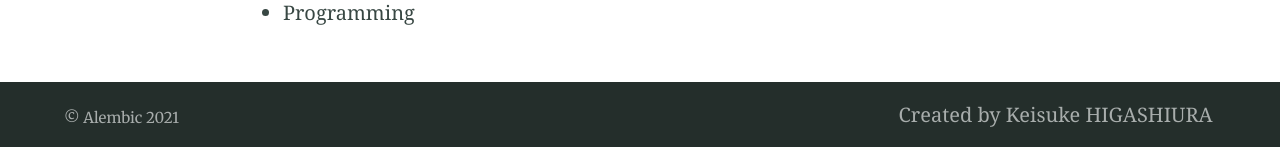
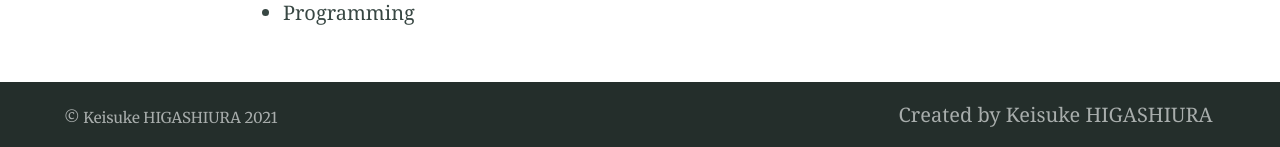
Before and after one commit to Urachan1203/Urachan1203.github.io, a Jekyll site: the page built from index.md, in a window 1280 px wide. Shown: the part 1431-1578 px from the top of the page. Built offline with Jekyll 4.4.1, drawn with Linux system fonts in a browser that asks for light colours.

Commit message:
add title

```diff
--- a/_config.yml
+++ b/_config.yml
@@ -93,7 +93,7 @@ defaults:
 # 7. Site settings
 encoding: utf-8 # Make sure the encoding is right
 lang: en-GB # Set the site language
-title: "Alembic" # Site name or title, also used in jekyll-seo-tag
+title: "Keisuke HIGASHIURA" # Site name or title, also used in jekyll-seo-tag
 logo: "/assets/logos/logo.svg" # Site logo, also used in jekyll-seo-tag
 description: "Alembic is a starting point for Jekyll projects. Rather than starting from scratch, this boilerplate is designed to get the ball rolling immediately" # Site description and default description, also used in jekyll-seo-tag
 url: "https://alembic.darn.es" # Site url, also used in jekyll-seo-tag
```
